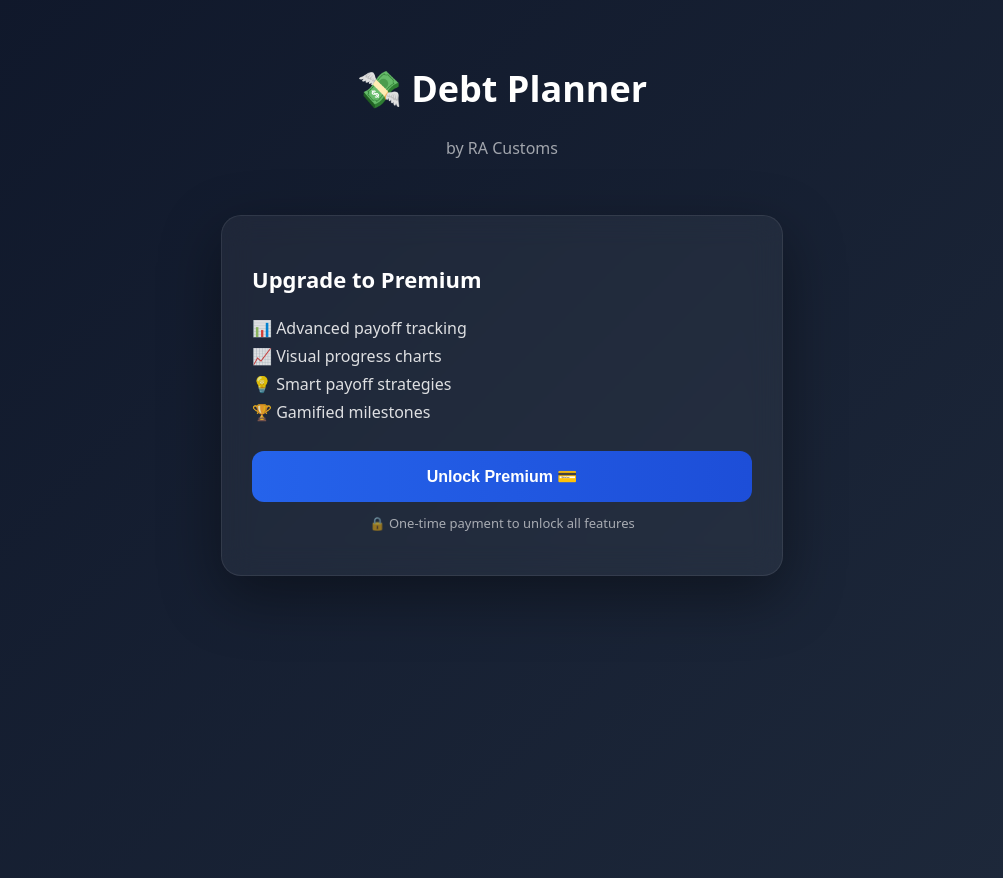
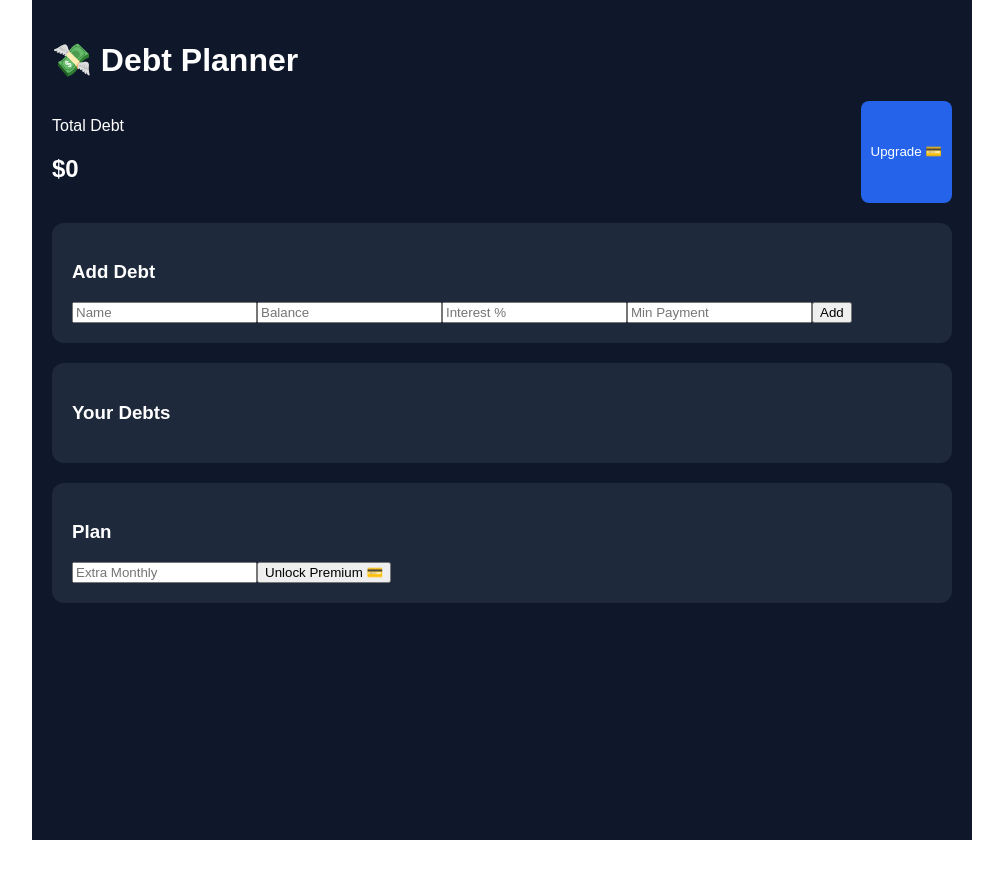
Before and after one commit to diehardbroncosfan303-rgb/debt-app, a Next.js app: page / in a window 1280 px wide. Shown: the whole page, without its empty margins (138-1141 px from the left). After the commit the page ends 840 px from the top, so only its background shows below. Built offline with nearby package versions, Linux system fonts and the light colour scheme.

Commit message:
Update page.js

```diff
--- a/app/page.js
+++ b/app/page.js
@@ -1,91 +1,236 @@
 "use client";
 import { useState, useEffect } from "react";
+import {
+  LineChart,
+  Line,
+  XAxis,
+  YAxis,
+  Tooltip,
+  ResponsiveContainer,
+} from "recharts";
+
+/* 🎉 CONFETTI */
+const confetti = () => {
+  for (let i = 0; i < 80; i++) {
+    const div = document.createElement("div");
+    div.style.position = "fixed";
+    div.style.width = "6px";
+    div.style.height = "6px";
+    div.style.background = "hsl(" + Math.random() * 360 + ",100%,50%)";
+    div.style.top = "-10px";
+    div.style.left = Math.random() * window.innerWidth + "px";
+    div.style.zIndex = 9999;
+    div.style.borderRadius = "50%";
+    document.body.appendChild(div);
+
+    const fall = div.animate(
+      [
+        { transform: "translateY(0)" },
+        { transform: `translateY(${window.innerHeight}px)` },
+      ],
+      { duration: 1200, easing: "ease-out" }
+    );
+
+    fall.onfinish = () => div.remove();
+  }
+};
+
+/* 📊 SIMULATION */
+function simulate(debts, extra) {
+  let month = 0;
+  let total = debts.reduce((s, d) => s + d.balance, 0);
+  let data = [];
+
+  let current = debts.map((d) => ({ ...d }));
+
+  while (total > 0 && month < 240) {
+    month++;
+
+    current = current.map((d) => {
+      let interest = d.balance * (d.rate / 100 / 12);
+      let payment = d.min + (extra || 0);
+      let newBal = Math.max(0, d.balance + interest - payment);
+      return { ...d, balance: newBal };
+    });
+
+    total = current.reduce((s, d) => s + d.balance, 0);
+
+    data.push({ month, balance: Math.round(total) });
+  }
+
+  return data;
+}
 
 export default function Page() {
   const [premium, setPremium] = useState(false);
-  const [loading, setLoading] = useState(false);
+  const [debts, setDebts] = useState([]);
+  const [data, setData] = useState([]);
+  const [extra, setExtra] = useState("");
+  const [achievements, setAchievements] = useState([]);
 
+  const [name, setName] = useState("");
+  const [balance, setBalance] = useState("");
+  const [rate, setRate] = useState("");
+  const [min, setMin] = useState("");
+
+  /* 💳 STRIPE */
   const upgrade = async () => {
-    try {
-      setLoading(true);
-
-      const res = await fetch(
-        `${window.location.origin}/api/checkout`,
-        { method: "POST" }
-      );
-
-      const data = await res.json();
-
-      if (!data.url) {
-        alert("ERROR: " + data.error);
-        setLoading(false);
-        return;
-      }
-
-      window.location.href = data.url;
-    } catch (err) {
-      console.error(err);
-      alert("Payment failed to start");
-      setLoading(false);
-    }
+    const res = await fetch(`${window.location.origin}/api/checkout`, {
+      method: "POST",
+    });
+    const d = await res.json();
+    if (!d.url) return alert(d.error);
+    window.location.href = d.url;
   };
 
+  /* ✅ PREMIUM LOAD */
   useEffect(() => {
     const params = new URLSearchParams(window.location.search);
+    if (params.get("success")) {
+      localStorage.setItem("premium", "true");
+      setPremium(true);
+    }
+    if (localStorage.getItem("premium") === "true") setPremium(true);
+  }, []);
 
-    if (params.get("success")) {
-      setPremium(true);
-      localStorage.setItem("premium", "true");
-      alert("🎉 Premium unlocked!");
+  /* ➕ ADD DEBT */
+  const addDebt = () => {
+    if (!name || !balance || !rate || !min) return;
+
+    setDebts([
+      ...debts,
+      {
+        name,
+        balance: parseFloat(balance),
+        rate: parseFloat(rate),
+        min: parseFloat(min),
+      },
+    ]);
+
+    setName("");
+    setBalance("");
+    setRate("");
+    setMin("");
+  };
+
+  /* 💳 PAY DEBT (PREMIUM ONLY) */
+  const payDebt = (i) => {
+    if (!premium) return upgrade();
+
+    let updated = [...debts];
+
+    updated[i].balance = Math.max(
+      0,
+      updated[i].balance - updated[i].min
+    );
+
+    if (updated[i].balance === 0) {
+      confetti();
+      setAchievements((prev) => [...prev, `Paid off ${updated[i].name}`]);
     }
 
-    const saved = localStorage.getItem("premium");
-    if (saved === "true") setPremium(true);
-  }, []);
+    setDebts(updated);
+
+    // auto update chart
+    const result = simulate(updated, parseFloat(extra));
+    setData(result);
+  };
+
+  /* 📊 CALCULATE */
+  const calculate = () => {
+    if (!premium) return upgrade();
+    const result = simulate(debts, parseFloat(extra));
+    setData(result);
+  };
+
+  const totalDebt = debts.reduce((s, d) => s + d.balance, 0);
 
   return (
     <main style={styles.main}>
-      {/* HEADER */}
-      <div style={styles.header}>
-        <h1 style={styles.title}>💸 Debt Planner</h1>
-        <p style={styles.subtitle}>by RA Customs</p>
+      <h1>💸 Debt Planner</h1>
+
+      {/* DASHBOARD */}
+      <div style={styles.dashboard}>
+        <div>
+          <p>Total Debt</p>
+          <h2>${totalDebt.toFixed(0)}</h2>
+        </div>
+
+        <button onClick={upgrade} style={styles.upgradeBtn}>
+          {premium ? "Premium ✅" : "Upgrade 💳"}
+        </button>
       </div>
 
-      {/* CARD */}
+      {/* ADD */}
       <div style={styles.card}>
-        <h2 style={styles.cardTitle}>Upgrade to Premium</h2>
+        <h3>Add Debt</h3>
+        <input placeholder="Name" value={name} onChange={(e) => setName(e.target.value)} />
+        <input placeholder="Balance" value={balance} onChange={(e) => setBalance(e.target.value)} />
+        <input placeholder="Interest %" value={rate} onChange={(e) => setRate(e.target.value)} />
+        <input placeholder="Min Payment" value={min} onChange={(e) => setMin(e.target.value)} />
+        <button onClick={addDebt}>Add</button>
+      </div>
 
-        <ul style={styles.features}>
-          <li>📊 Advanced payoff tracking</li>
-          <li>📈 Visual progress charts</li>
-          <li>💡 Smart payoff strategies</li>
-          <li>🏆 Gamified milestones</li>
-        </ul>
+      {/* LIST */}
+      <div style={styles.card}>
+        <h3>Your Debts</h3>
 
-        <button
-          onClick={premium ? () => alert("Already unlocked!") : upgrade}
-          disabled={loading}
-          style={{
-            ...styles.button,
-            background: premium
-              ? "linear-gradient(90deg,#22c55e,#16a34a)"
-              : "linear-gradient(90deg,#2563eb,#1d4ed8)",
-            transform: loading ? "scale(0.98)" : "scale(1)",
-          }}
-        >
-          {premium
-            ? "Premium Unlocked ✅"
-            : loading
-            ? "Processing..."
-            : "Unlock Premium 💳"}
+        {debts.map((d, i) => (
+          <div key={i} style={styles.row}>
+            <div>
+              <strong>{d.name}</strong>
+              <p>${d.balance.toFixed(0)}</p>
+            </div>
+
+            <button onClick={() => payDebt(i)} style={styles.payBtn}>
+              {premium ? "Pay 💸" : "🔒 Premium"}
+            </button>
+          </div>
+        ))}
+      </div>
+
+      {/* PLAN */}
+      <div style={styles.card}>
+        <h3>Plan</h3>
+        <input
+          placeholder="Extra Monthly"
+          value={extra}
+          onChange={(e) => setExtra(e.target.value)}
+        />
+        <button onClick={calculate}>
+          {premium ? "Calculate" : "Unlock Premium 💳"}
         </button>
+      </div>
 
-        {!premium && (
-          <p style={styles.locked}>
-            🔒 One-time payment to unlock all features
-          </p>
-        )}
-      </div>
+      {/* CHART */}
+      {premium && data.length > 0 && (
+        <div style={styles.card}>
+          <h3>Projection</h3>
+          <ResponsiveContainer width="100%" height={250}>
+            <LineChart data={data}>
+              <XAxis dataKey="month" />
+              <YAxis />
+              <Tooltip />
+              <Line
+                dataKey="balance"
+                stroke="#22c55e"
+                strokeWidth={3}
+                dot={false}
+              />
+            </LineChart>
+          </ResponsiveContainer>
+        </div>
+      )}
+
+      {/* ACHIEVEMENTS */}
+      {premium && achievements.length > 0 && (
+        <div style={styles.card}>
+          <h3>🏆 Achievements</h3>
+          {achievements.map((a, i) => (
+            <p key={i}>✅ {a}</p>
+          ))}
+        </div>
+      )}
     </main>
   );
 }
@@ -93,71 +238,43 @@ export default function Page() {
 /* 🎨 STYLES */
 const styles = {
   main: {
+    padding: 20,
+    maxWidth: 900,
+    margin: "auto",
+    fontFamily: "sans-serif",
+    background: "#0f172a",
+    color: "white",
     minHeight: "100vh",
-    background: "linear-gradient(135deg, #0f172a, #1e293b)",
+  },
+  dashboard: {
     display: "flex",
-    flexDirection: "column",
-    alignItems: "center",
-    padding: "40px 20px",
-    color: "white",
-    fontFamily: "system-ui, sans-serif",
-  },
-
-  header: {
-    textAlign: "center",
-    marginBottom: 40,
-  },
-
-  title: {
-    fontSize: 36,
-    fontWeight: 700,
-  },
-
-  subtitle: {
-    opacity: 0.6,
-    marginTop: 5,
-  },
-
-  card: {
-    width: "100%",
-    maxWidth: 500,
-    background: "rgba(255,255,255,0.05)",
-    backdropFilter: "blur(15px)",
-    borderRadius: 20,
-    padding: 30,
-    boxShadow: "0 20px 60px rgba(0,0,0,0.4)",
-    border: "1px solid rgba(255,255,255,0.08)",
-  },
-
-  cardTitle: {
-    fontSize: 22,
+    justifyContent: "space-between",
     marginBottom: 20,
   },
-
-  features: {
-    listStyle: "none",
-    padding: 0,
-    marginBottom: 25,
-    lineHeight: "28px",
-    opacity: 0.85,
+  upgradeBtn: {
+    background: "#2563eb",
+    color: "white",
+    border: "none",
+    padding: 10,
+    borderRadius: 8,
   },
-
-  button: {
-    width: "100%",
-    padding: 16,
+  card: {
+    background: "#1e293b",
+    padding: 20,
     borderRadius: 12,
+    marginBottom: 20,
+  },
+  row: {
+    display: "flex",
+    justifyContent: "space-between",
+    marginBottom: 10,
+  },
+  payBtn: {
+    background: "#22c55e",
     border: "none",
+    padding: "8px 12px",
+    borderRadius: 6,
     color: "white",
-    fontSize: 16,
-    fontWeight: 600,
     cursor: "pointer",
-    transition: "all 0.2s ease",
-  },
-
-  locked: {
-    marginTop: 12,
-    fontSize: 13,
-    opacity: 0.6,
-    textAlign: "center",
   },
 };
```
